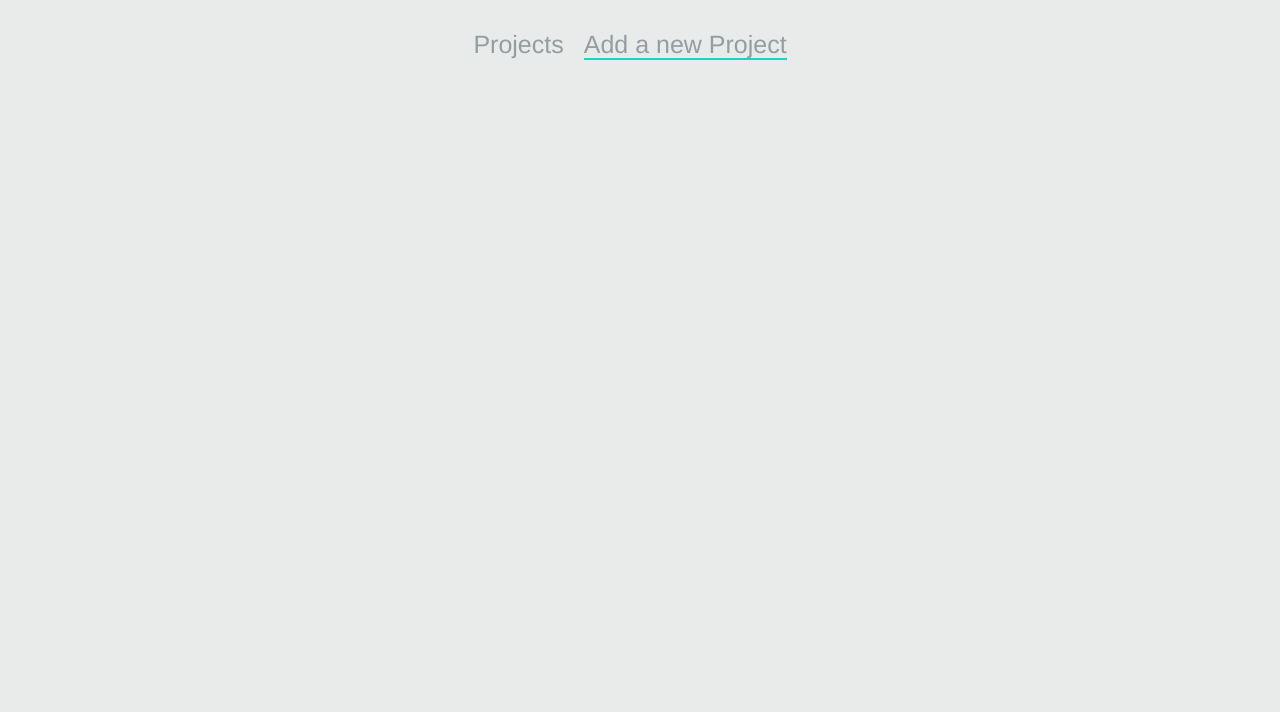
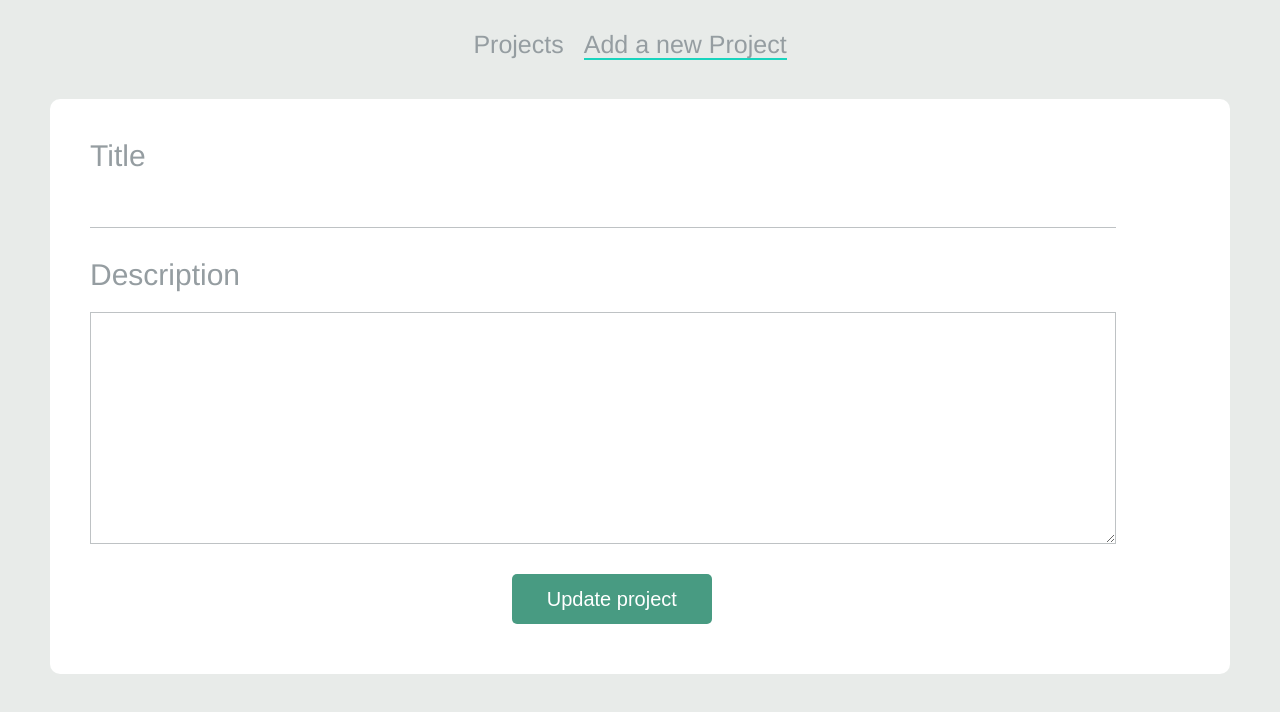
Before and after one commit to PiyushInnotech/todo_tracker, a Vue app: page /#/addProject in a window 1280 px wide. Shown: the top 712 px of the page. Built offline with nearby package versions, Linux system fonts and the light colour scheme; the HTML template or start-up script is replaced by a standard one.

Commit message:
filtered array list for ongoing and complete

```diff
--- a/src/App.vue
+++ b/src/App.vue
@@ -5,6 +5,14 @@
   </nav>
   <router-view/>
 </template>
+
+<script>
+import {todoMixin} from './components/todoMixin'
+export default{
+  name: "App",
+  mixins: [todoMixin]
+}
+</script>
 
 <style>
 #app {
--- a/src/components/allProject.vue
+++ b/src/components/allProject.vue
@@ -1,20 +1,77 @@
 <template>
-  <div>
-    <todoData />
+  <div class="todoWrapper">
+    <div v-for="todo in todos" :key="todo.id" class="wrap">
+      <div class="todoCol" v-show="!showForm">
+        <div class="line" :class="todo.isComplete ? 'comp' : 'incomp'"></div>
+        <h1 class="todoHead" @click="showDescription(todos.indexOf(todo))">
+          {{ todo.name }}
+        </h1>
+        <div class="icon" @click="deleteTask(todo.id)">
+          <i class="fa-solid fa-trash"></i>
+        </div>
+        <div class="icon">
+          <i class="fa-sharp fa-solid fa-pen"></i>
+        </div>
+        <div
+          class="icon"
+          :class="todo.isComplete ? 'iconComp' : 'iconIncomp'"
+          @click="taskCheck(todos.indexOf(todo))"
+        >
+          <i class="fa-solid fa-check"></i>
+        </div>
+      </div>
+      <div class="todoCol" v-if="todo.showDes">
+        <div class="line1" :class="todo.isComplete ? 'comp' : 'incomp'"></div>
+        <p class="todoInfo">{{ todo.description }}</p>
+      </div>
+    </div>
   </div>
 </template>
 
 <script>
-import todoData from "./todoData.vue";
+import {todoMixin} from './todoMixin'
 export default {
   name: "allProject",
+  mixins: [todoMixin],
   data() {
-    return {};
+    return {
+      showForm: false,
+      todos: '',
+    };
   },
   props: ["view"],
-  components: {
-    todoData,
+  methods: {
+    taskCheck(key) {
+      this.todos[key].isComplete = !this.todos[key].isComplete;
+    },
+    deleteTask(key) {
+      this.todoList = this.todoList.filter((todo) => todo.id != key);
+      this.todos = this.todos.filter((todo) => todo.id != key);
+    },
+    showDescription(key) {
+      this.todos[key].showDes = !this.todos[key].showDes;
+    },
+    showArray(){
+        if(this.$route.params.view === 'complete'){
+        this.todos = this.todoList.filter( (todo) => todo.isComplete)
+      }
+      if(this.$route.params.view === 'view'){
+        this.todos = this.todoList
+      }
+      if(this.$route.params.view === 'ongoing'){
+        this.todos = this.todoList.filter((todo) => !todo.isComplete)
+      }
+    },
   },
+  mounted(){
+    this.showArray()
+  },
+  watch: {
+    $route(){
+      this.showArray()
+      console.log(this.todoList);
+    },
+  }
 };
 </script>
 
--- a/src/components/doneProject.vue
+++ /dev/null
@@ -1,19 +0,0 @@
-<template>
-  <div>
-    <todoData />
-  </div>
-</template>
-
-<script>
-import todoData from './todoData.vue'
-export default {
-  name: "doneProject",
-  props:['completed'],
-  components: {
-    todoData
-  },
-};
-</script>
-
-<style scoped>
-</style>
--- a/src/components/onProject.vue
+++ /dev/null
@@ -1,19 +0,0 @@
-<template>
-  <div>
-    <todoData />
-  </div>
-</template>
-
-<script>
-import todoData from './todoData.vue'
-export default {
-  name: "onProject",
-  props: ['ongoing'],
-  components: {
-    todoData
-  },
-};
-</script>
-
-<style scoped>
-</style>
--- /dev/null
+++ b/src/components/todoMixin.js
@@ -0,0 +1,40 @@
+export  const todoMixin ={
+   data(){
+    return{
+        todoList: [
+            {
+              name: "Create a home Page",
+              description:
+                "Lorem ipsum dolor sit amet, consectetur adipiscing elit, sed do eiusmod tempor incididunt ut labore et dolore magna aliqua. Ut enim ad minim veniam, quis nostrud exercitation ullamco laboris nisi ut aliquip ex ea commodo consequat.",
+              id: 0,
+              isComplete: true,
+              showDes: false,
+            },
+            {
+              name: "Make a form on vue",
+              description:
+                "Lorem ipsum dolor sit amet, consectetur adipiscing elit, sed do eiusmod tempor incididunt ut labore et dolore magna aliqua. Ut enim ad minim veniam, quis nostrud exercitation ullamco laboris nisi ut aliquip ex ea commodo consequat.",
+              id: 1,
+              isComplete: false,
+              showDes: false,
+            },
+            {
+              name: "Make User signin/login page",
+              description:
+                "Lorem ipsum dolor sit amet, consectetur adipiscing elit, sed do eiusmod tempor incididunt ut labore et dolore magna aliqua. Ut enim ad minim veniam, quis nostrud exercitation ullamco laboris nisi ut aliquip ex ea commodo consequat.",
+              id: 2,
+              isComplete: false,
+              showDes: false,
+            },
+            {
+              name: "Create the footer for all pages ",
+              description:
+                "Lorem ipsum dolor sit amet, consectetur adipiscing elit, sed do eiusmod tempor incididunt ut labore et dolore magna aliqua. Ut enim ad minim veniam, quis nostrud exercitation ullamco laboris nisi ut aliquip ex ea commodo consequat.",
+              id: 3,
+              isComplete: true,
+              showDes: false,
+            },
+          ],
+    }
+   }
+}
--- a/src/components/updateProject.vue
+++ /dev/null
@@ -1,13 +0,0 @@
-<template>
-    <div></div>
-</template>
-
-<script>
-    export default {
-        name: 'updateProject',
-    }
-</script>
-
-<style>
-
-</style>
--- a/src/router/index.js
+++ b/src/router/index.js
@@ -2,14 +2,18 @@ import { createRouter, createWebHashHistory } from 'vue-router'
 
 const routes = [
   {
-    path: '/',
-    name: 'viewProject',
+    path:'/',
+    redirect : 'project'
+  },
+  {
+    path: '/project',
+    name: 'project',
     component: () => import('../views/viewProject.vue'),
-    redirect: 'view',
+    redirect: '/view',
     children: [
-      { path: ':view', name: 'view', component: () => import("../components/allProject.vue"), props: true },
-      { path: ':ongoing', name: 'ongoing', component: () => import("../components/onProject.vue"), props: true },
-      { path: ':completed', name: 'completed', component: () => import("../components/doneProject.vue"), props: true },
+      { path: '/:view', name: 'view', component: () => import("../components/allProject.vue"), props: true },
+      { path: '/:view', name: 'ongoing', component: () => import("../components/allProject.vue"), props: true },
+      { path: '/:view', name: 'completed', component: () => import("../components/allProject.vue"), props: true },
     ]
   },
   {
--- a/src/style.css
+++ b/src/style.css
@@ -14,7 +14,7 @@ body {
     flex-direction: column;
 }
 
-.todoWrap {
+.wrap {
     background-color: white;
     margin-bottom: 30px;
     margin-right: 40px;
@@ -37,8 +37,9 @@ body {
 
 .line1 {
     width: 8px;
-    height: 100%;
+    height: 105%;
     border-bottom-left-radius: 5px;
+    margin-top: -5px;
 }
 
 .todoHead {
--- a/src/views/addProject.vue
+++ b/src/views/addProject.vue
@@ -1,15 +1,97 @@
 <template>
-<updateProject />
+  <div class="wrapper">
+    <form class="form">
+      <label> Title</label>
+      <input type="text" v-model="newTodo.name"/>
+      <label>Description</label>
+      <textarea rows="10" v-model="newTodo.description"></textarea>
+      <button @click.prevent="handleSubmit">Update project</button>
+    </form>
+  </div>
 </template>
 
 <script>
-import updateProject from '@/components/updateProject.vue'
-    export default {
-  components: { updateProject },
-        name: 'addProject',
+import {todoMixin} from '../components/todoMixin'
+export default {
+  name: "addProject",
+  mixins: [todoMixin],
+  data(){
+    return{
+        newTodo: {
+            name: '',
+            description: '',
+            isComplete: false,
+            showDes: false,
+            id: ''
+        },
     }
+  },
+  props:['todos'],
+  methods: {
+    handleSubmit(){
+        this.newTodo.id = this.todoList.length
+        this.todoList.push(this.newTodo)
+        console.log(this.todoList)
+    }
+  }
+};
 </script>
 
 <style  scoped>
-
+.wrapper {
+  background-color: white;
+  margin-left: 50px;
+  margin-right: 50px;
+  margin-top: 10px;
+  align-items: left;
+  text-align: left;
+  display: flex;
+  border-radius: 10px;
+}
+.form {
+  display: flex;
+  flex-direction: column;
+  margin-top: 40px;
+  width: 100%;
+  margin-bottom: 30px;
+  margin-left: 40px;
+}
+label {
+  color: #959da1;
+  font-size: 30px;
+  margin-bottom: 10px;
+}
+input {
+  display: block;
+  width: 90%;
+  margin-top: 15px;
+  height: 30px;
+  font-size: 18px;
+  color: gray;
+  box-sizing: border-box;
+  border: none;
+  border-bottom: 1px solid #bec2c4;
+  padding-left: 10px;
+  margin-bottom: 30px;
+}
+textarea {
+  width: 90%;
+  border-color: #bec2c4;
+  margin-top: 10px;
+  font-size: 20px;
+  color: gray;
+}
+button{
+    width: 200px;
+    height: 50px;
+    align-items: center;
+    margin-left: 37%;
+    margin-top: 30px;
+    margin-bottom: 20px;
+    border-radius: 5px;
+    border: none;
+    background-color: rgb(72, 155, 130);
+    color: white;
+    font-size: 20px;
+}
 </style>
--- a/src/views/viewProject.vue
+++ b/src/views/viewProject.vue
@@ -3,10 +3,10 @@
     <router-link :to="{ name: 'view', params: { view: view } }"
       >view all</router-link
     >
-    <router-link :to="{ name: 'ongoing', params: { ongoing: ongoing } }"
+    <router-link :to="{ name: 'ongoing', params: { view: ongoing } }"
       >ongoing</router-link
     >
-    <router-link :to="{ name: 'completed', params: { completed: complete } }"
+    <router-link :to="{ name: 'completed', params: { view: complete } }"
       >completed</router-link
     >
     <router-view />
```
Also changed, not shown: src/components/todoData.vue (deleted, +0 -87 lines), src/data.json (deleted, +0 -28 lines).
